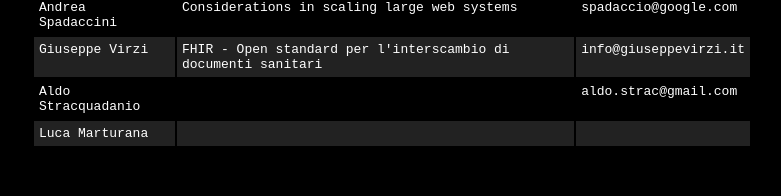
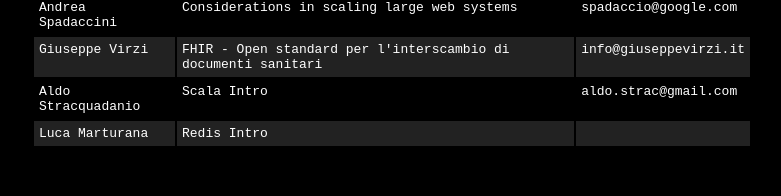
Before and after one commit to zencoders/zencoders.github.com, a plain HTML site: page zenconf/2014/index.html in a window 1280 px wide. Shown: the part 573-769 px from the top of the page, without its empty margins (248-1029 px from the left). Drawn offline with nearby package versions, Linux system fonts and the light colour scheme.

Commit message:
Updated astrac and luca3m talks

```diff
--- a/zenconf/2014/index.html
+++ b/zenconf/2014/index.html
@@ -38,8 +38,8 @@
 				<tr><td>Sebastiano Merlino</td><td>How to build SOLID code</td><td>etr@zencoders.org</td></tr>
 				<tr><td>Andrea Spadaccini</td><td>Considerations in scaling large web systems</td><td>spadaccio@google.com</td></tr>
 				<tr><td>Giuseppe Virzi</td><td>FHIR - Open standard per l'interscambio di documenti sanitari</td><td>info@giuseppevirzi.it</td></tr>
-				<tr><td>Aldo Stracquadanio</td><td></td><td>aldo.strac@gmail.com</td></tr>
-				<tr><td>Luca Marturana</td><td></td><td></td></tr>
+				<tr><td>Aldo Stracquadanio</td><td>Scala Intro</td><td>aldo.strac@gmail.com</td></tr>
+				<tr><td>Luca Marturana</td><td>Redis Intro</td><td></td></tr>
 			</table>
 		</section>
 		<section id="manifesto" class="gray">
```
